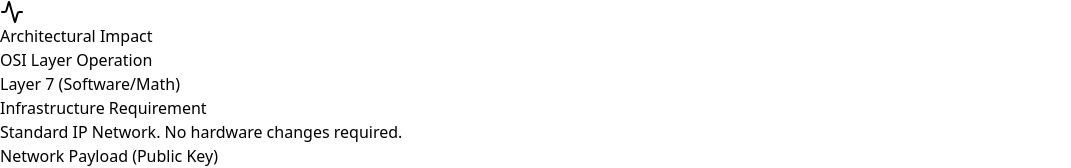
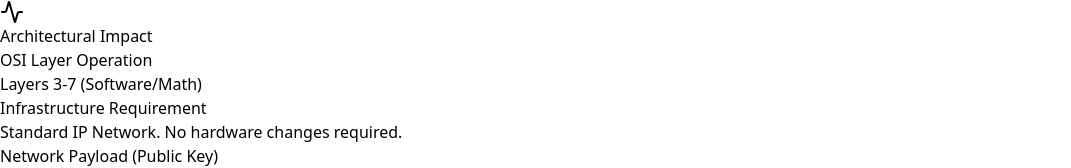
Before and after one commit to s3h4/qcsimulator, a React (Vite) app: page / in a window 1280 px wide. Shown: the part 1367-1535 px from the top of the page, without its empty margins (0-1071 px from the left). Built offline with nearby package versions, Linux system fonts and the light colour scheme.

Commit message:
polishing the architecture layers

```diff
--- a/src/app.jsx
+++ b/src/app.jsx
@@ -631,8 +631,8 @@ const App = () => {
                     <div>
                       <div className="text-zinc-500 mb-2 font-bold uppercase tracking-wider text-xs">OSI Layer Operation</div>
                       <div className={`font-mono ${currentTheme.textPrimary} ${currentTheme.bgLight} p-4 rounded-lg border ${currentTheme.borderLight} font-bold text-base transition-colors duration-500`}>
-                        {mode === 'classical' && "Layer 7 (Software/Math)"}
-                        {mode === 'pqc' && "Layer 7 (Software/Post-Quantum Math)"}
+                        {mode === 'classical' && "Layers 3-7 (Software/Math)"}
+                        {mode === 'pqc' && "Layers 3-7 (Software/Post-Quantum Math)"}
                         {mode === 'qkd' && "Layer 1 (Hardware/Quantum Light)"}
                       </div>
                     </div>
```
